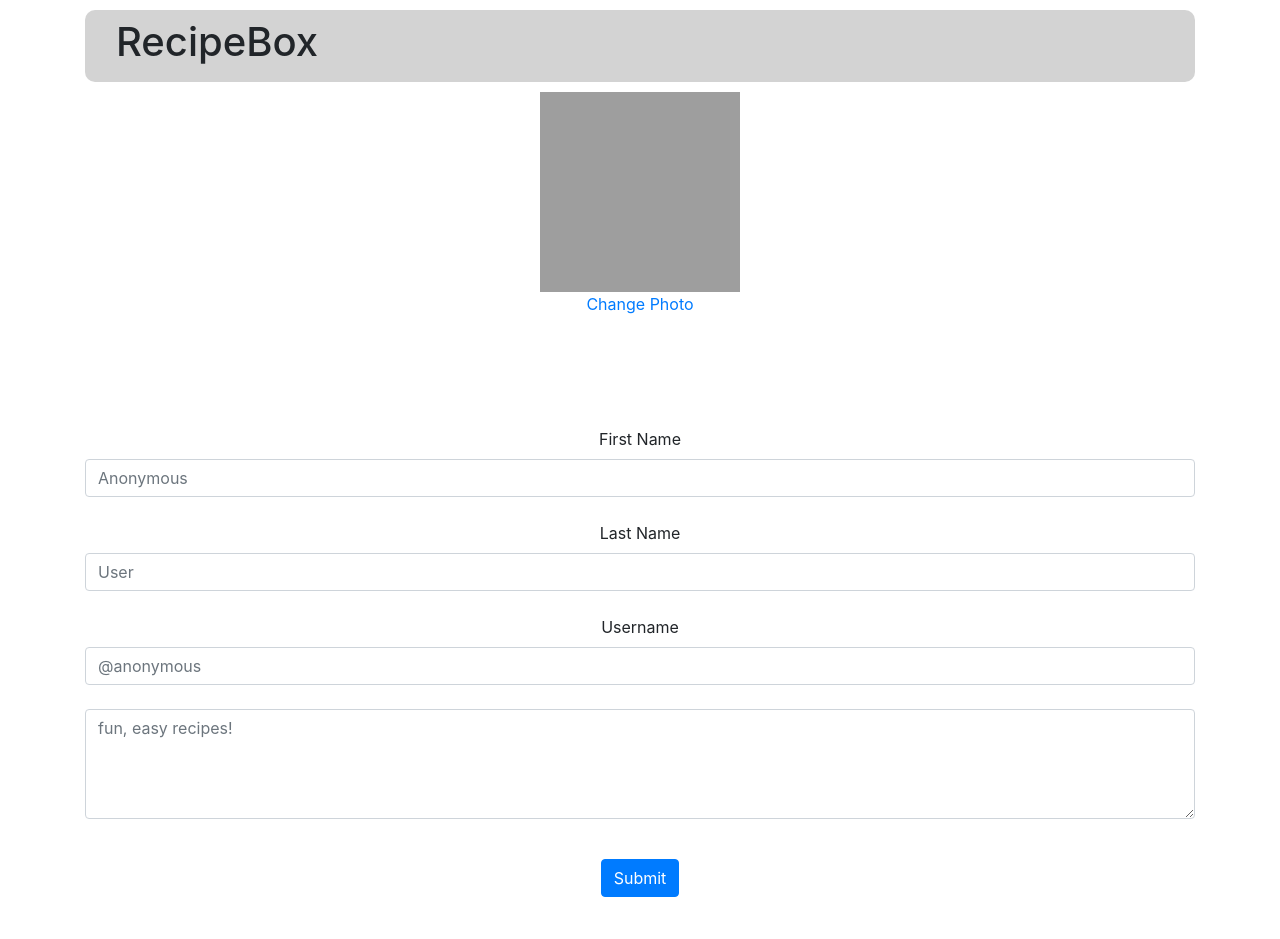
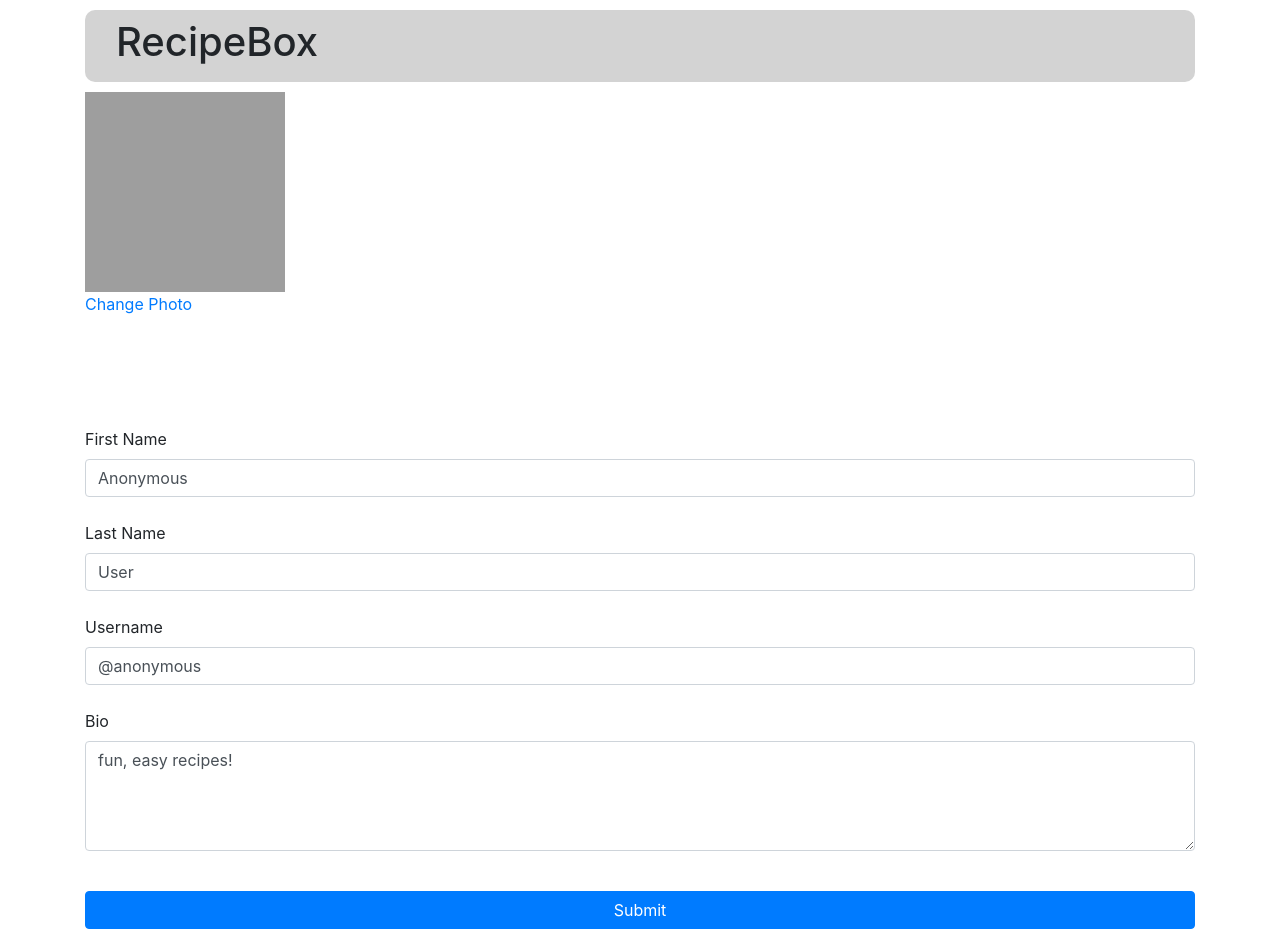
Before and after one commit to amn493/RecipeBox, a React (Create React App) app in the folder front-end/: page /edit-profile in a window 1280 px wide. Before the commit the page ends 907 px from the top, so only its background shows below. Built offline with nearby package versions, Linux system fonts and the light colour scheme; grey boxes are pictures that could not be loaded.

Commit message:
3/4 changes made

```diff
--- a/front-end/src/EditProfilePage.css
+++ b/front-end/src/EditProfilePage.css
@@ -1,7 +1,16 @@
 .editProfilePageBody {
-    text-align: center;
+    text-align: left;
+}
+
+.centerPhoto {
+    align-content: center;
 }
 
 .editProfilePageForm {
     margin-top: 10%;
 }
+
+.submitButton {
+    text-align: center;
+    width: 100%;
+}
--- a/front-end/src/EditProfilePage.js
+++ b/front-end/src/EditProfilePage.js
@@ -8,28 +8,32 @@ import Button from 'react-bootstrap/Button'
 const EditProfilePage = (props) => {
     return (
         <>
-            <div className="editProfilePageBody">
+            <div className="centerPhoto">
                 <img src={props.user.imagePath} alt="Current Profile Picture"></img>
                 <br />
                 <a href ="/">Change Photo</a>
+            </div>
+
+            <div className="editProfilePageBody">
 
                 <Form className="editProfilePageForm">
 
                     <Form.Group>
                         <Form.Label>First Name</Form.Label>
-                        <Form.Control type="text" placeholder={props.user.firstName} />
+                        <Form.Control type="text" value={props.user.firstName} />
                         <br />
                         <Form.Label>Last Name</Form.Label>
-                        <Form.Control type="text" placeholder={props.user.lastName} />
+                        <Form.Control type="text" value={props.user.lastName} />
                         <br/>
                         <Form.Label>Username</Form.Label>
-                        <Form.Control type="text" placeholder={"@" + props.user.username} />
+                        <Form.Control type="text" value={"@" + props.user.username} />
                         <br />
-                        <Form.Control as="textarea" rows={4} placeholder={props.user.bio} />
+                        <Form.Label>Bio</Form.Label>
+                        <Form.Control as="textarea" rows={4} value={props.user.bio} />
                         <br />
 
                     </Form.Group>
-                    <Button variant="primary" type="submit">
+                    <Button className ="submitButton" variant="primary" type="submit">
                         Submit
                     </Button>
                 </Form>
```
